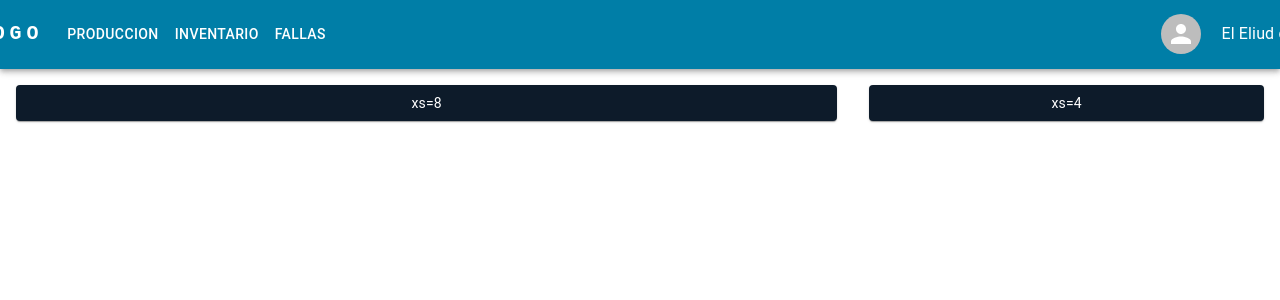
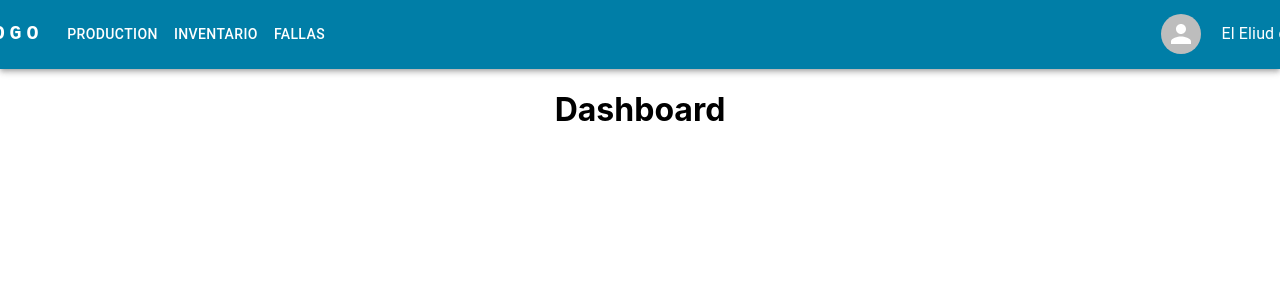
Before and after one commit to KaliumStudios/plastech-inv, a React (Create React App) app: page / in a window 1280 px wide. Shown: the top 300 px of the page. Built offline with nearby package versions, Linux system fonts and the light colour scheme.

Commit message:
Added  dashboard and changed config of routes

```diff
--- a/package.json
+++ b/package.json
@@ -17,6 +17,7 @@
     "@types/react-dom": "^18.0.0",
     "react": "^18.2.0",
     "react-dom": "^18.2.0",
+    "react-router-dom": "^6.4.1",
     "react-scripts": "5.0.1",
     "styled-components": "^5.3.6",
     "web-vitals": "^2.1.0"
--- a/src/App.tsx
+++ b/src/App.tsx
@@ -1,35 +1,25 @@
 import React from "react";
-import logo from "./logo.svg";
 import "./App.css";
 import Navbar from "./components/Navbar";
 import Production from "./components/Production";
 import Inventario from "./components/Inventario";
 import Fallas from "./components/Fallas";
+import { Route, Routes } from "react-router-dom";
+import Dashboard from "./components/Dashboard";
 
 
 
 function App() {
-  let component;
-  switch (window.location.pathname) {
-  case "/":
-    // TODO: change the component to the dashboard component
-    component = <Production />;
-    break;
-  case "/Production":
-    component = <Production />;
-    break;
-  case "/Inventario":
-    component = <Inventario />;
-    break;
-  case "/Fallas":
-    component = <Fallas />;
-    break;
-  }
   return (
     <>
       <Navbar/>
       <div className= " container">
-        {component}
+        <Routes>
+          <Route path="/" element={<Dashboard/>}/>
+          <Route path="/Production" element={<Production/>}/>
+          <Route path="/Inventario" element={<Inventario/>}/>
+          <Route path="/Fallas" element={<Fallas/>}/>
+        </Routes>
       </div>
     </>
   );
--- /dev/null
+++ b/src/components/Dashboard.tsx
@@ -0,0 +1,8 @@
+
+
+export default function Dashboard() {
+  return(
+  // eslint-disable-next-line react/react-in-jsx-scope
+    <h1>Dashboard</h1>
+  );
+}
--- a/src/components/Navbar.tsx
+++ b/src/components/Navbar.tsx
@@ -14,7 +14,7 @@ import MenuItem from "@mui/material/MenuItem";
 import AdbIcon from "@mui/icons-material/Adb";
 import AgricultureIcon from "@mui/icons-material/Agriculture";
 
-const pages = ["Produccion", "Inventario", "Fallas"];
+const pages = ["Production", "Inventario", "Fallas"];
 const settings = ["Profile", "Account", "Dashboard", "Logout"];
 
 export default function Navbar() {
--- a/src/index.tsx
+++ b/src/index.tsx
@@ -5,13 +5,16 @@ import App from "./App";
 import reportWebVitals from "./reportWebVitals";
 import Production from "./components/Production";
 import Navbar from "./components/Navbar";
+import { BrowserRouter } from "react-router-dom";
 
 const root = ReactDOM.createRoot(
   document.getElementById("root") as HTMLElement
 );
 root.render(
   <React.StrictMode>
-    <App/>
+    <BrowserRouter>
+      <App/>
+    </BrowserRouter>
   </React.StrictMode>
 );
 
```
Also changed, not shown: 1 other file (tests, documents, lock files or other folders).
